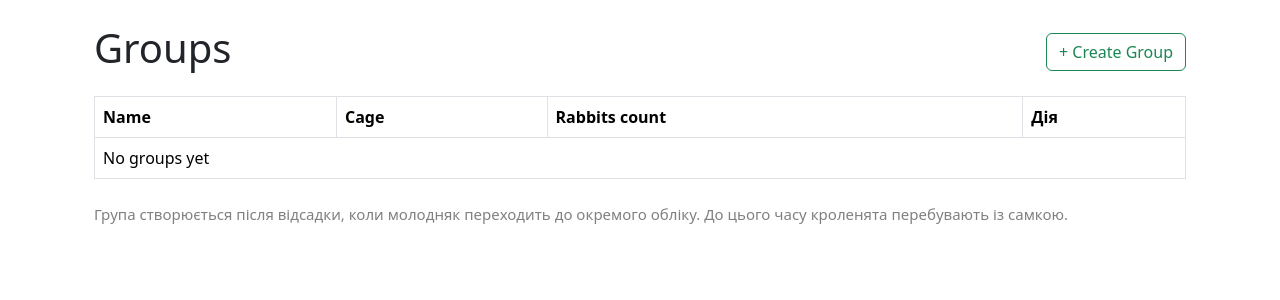
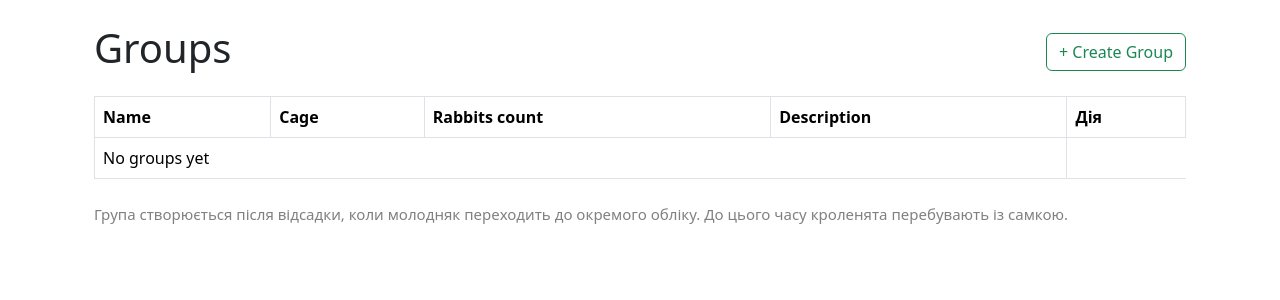
Before and after one commit to kaur-ua/Rabbitfarm, a Django app: page /rabbits/groups/ in a window 1280 px wide. Shown: the part 40-340 px from the top of the page. Run offline with Django 5.2, Linux system fonts and the light colour scheme; the visitor is signed in with stand-in values (Sample User, id 1); data that the repository does not hold is empty.

Commit message:
Refine group list table and action buttons

```diff
--- a/rabbits/templates/rabbits/group_list.html
+++ b/rabbits/templates/rabbits/group_list.html
@@ -15,6 +15,7 @@
                 <th>Name</th>
                 <th>Cage</th>
                 <th>Rabbits count</th>
+                <th>Description</th>
                 <th>Дія</th>
             </tr>
         </thead>
@@ -24,8 +25,9 @@
                 <td>{{ group.name }}</td>
                 <td>{{ group.cage_number }}</td>
                 <td>{{ group.rabbits_count }}</td>
+                <td>{{ group.description }}</td>
                 <td>
-                    <a href="{% url 'edit_group' group.pk %}" class="btn btn-sm btn-warning">
+                    <a href="{% url 'edit_group' group.pk %}" class="btn btn-outline-secondary btn-sm">
                       Edit
                     </a>
                 </td>
```
